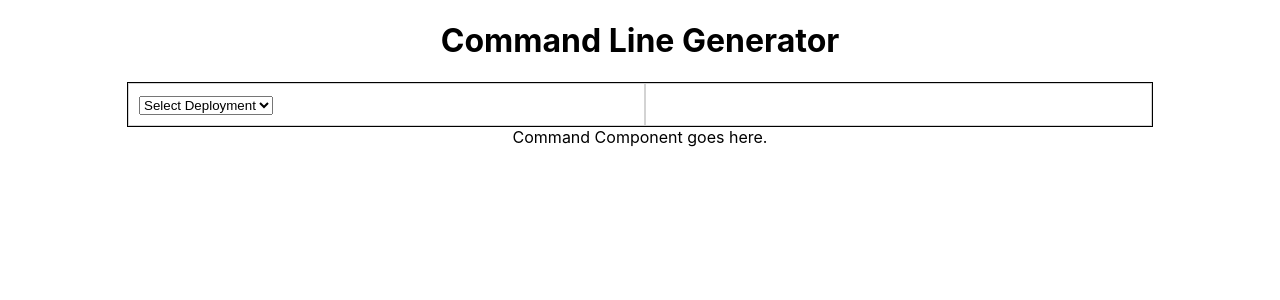
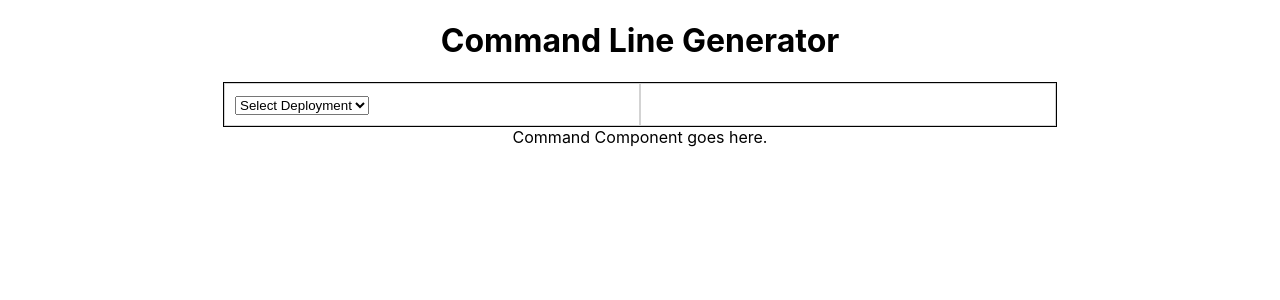
Before and after one commit to sourcegraph/support-generator, a React (Create React App) app: page / in a window 1280 px wide. Shown: the top 300 px of the page. Built offline with nearby package versions, Linux system fonts and the light colour scheme.

Commit message:
cleanup and formatting

```diff
--- a/src/App.css
+++ b/src/App.css
@@ -7,5 +7,5 @@
   margin:auto;
   display: flex;
   flex-flow: row nowrap;
-  width: 80%;
+  width: 65%;
 }
--- a/src/Components/Action/Action.css
+++ b/src/Components/Action/Action.css
@@ -1,4 +1,8 @@
 .actions-container {
     border: 1px solid lightgray;
+    padding-left: 10px;
+    padding-top: 10px;
+    padding-bottom: 10px;
     width: 50%;
+    text-align: left;
 }
--- a/src/Components/Action/Action.jsx
+++ b/src/Components/Action/Action.jsx
@@ -1,7 +1,6 @@
 import {useState} from 'react';
 
 import Dropdown from "../UI/Dropdown"
-// NOTE: make three arrays... which will populate the options for each dropdown based on the deployment.
 import {
     singleDockerOptions,
     singleDockerTitles,
@@ -47,6 +46,7 @@ export default function Action({selectedDeployment}) {
                     optionTitles={kubernetesTitles}
                 />
             }
+
         </div>
     )
 }
```
Lines whose indentation alone changed are shown as unchanged.
